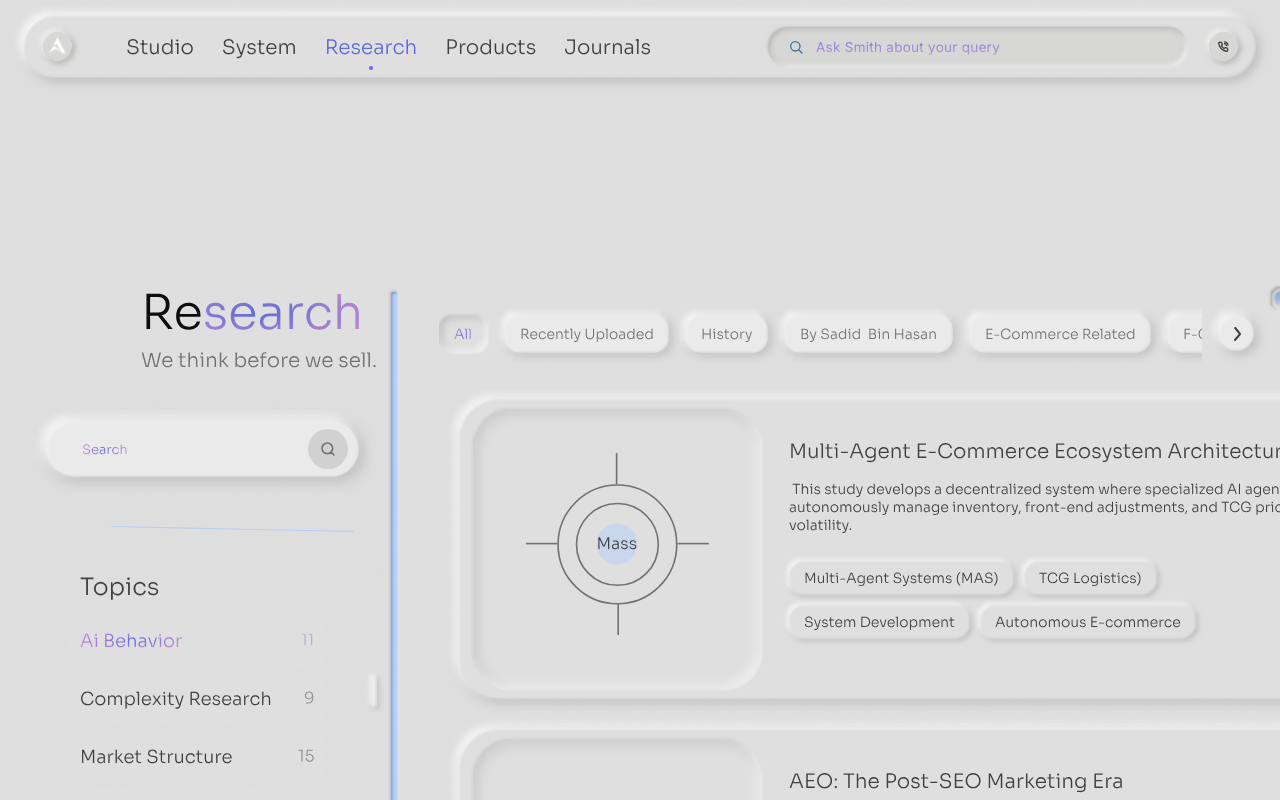
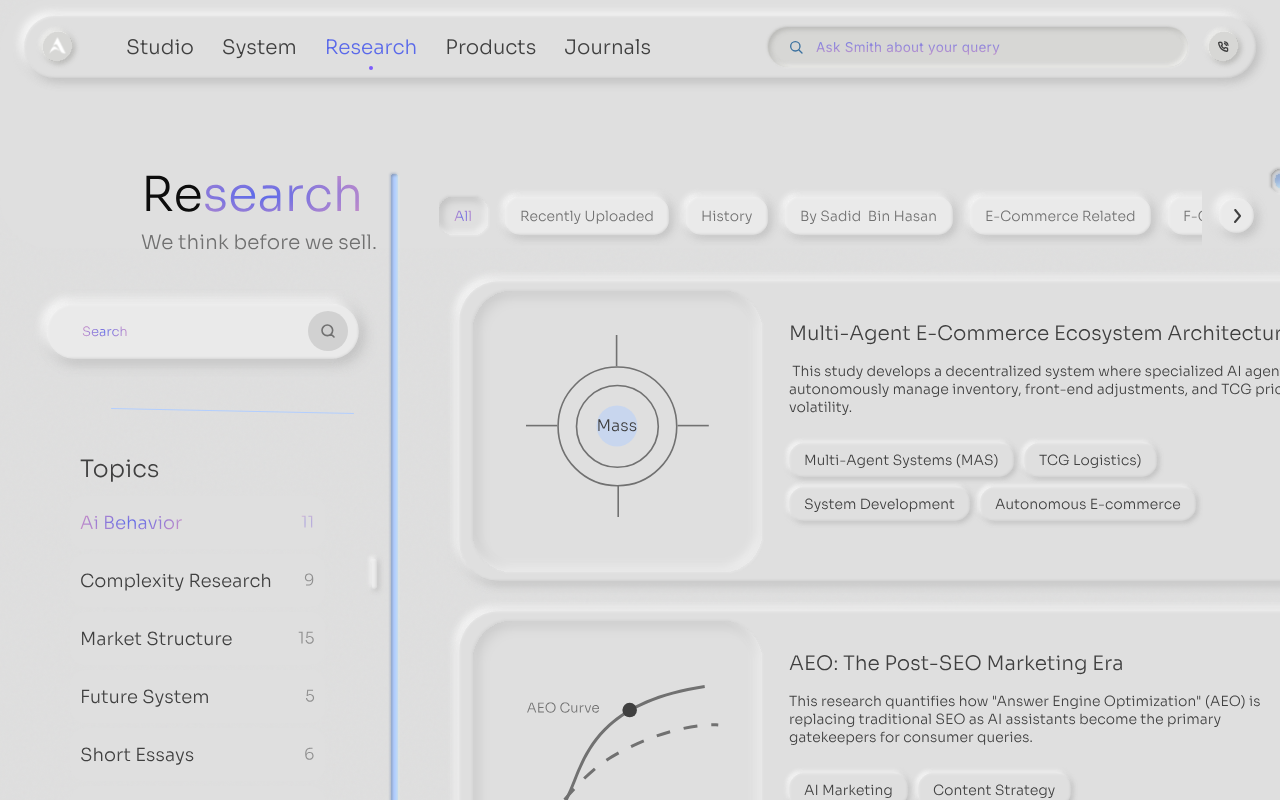
Before and after one commit to SadidSD/Aethod, a Next.js app: page /research in a window 1280 px wide. Shown: the top 800 px of the page. Built offline with nearby package versions, Linux system fonts and the light colour scheme.

Commit message:
Adjust Research page top margin to overlay navbar and remove layout gap

```diff
--- a/app/research/page.module.css
+++ b/app/research/page.module.css
@@ -213,7 +213,8 @@
 
 /* ---------- Main Layout Containers ---------- */
 .mainContainer {
-  padding: 40px 0 80px;
+  margin-top: -78px;
+  padding: 0 0 80px;
   position: relative;
   z-index: 1;
   width: 100%;
```
